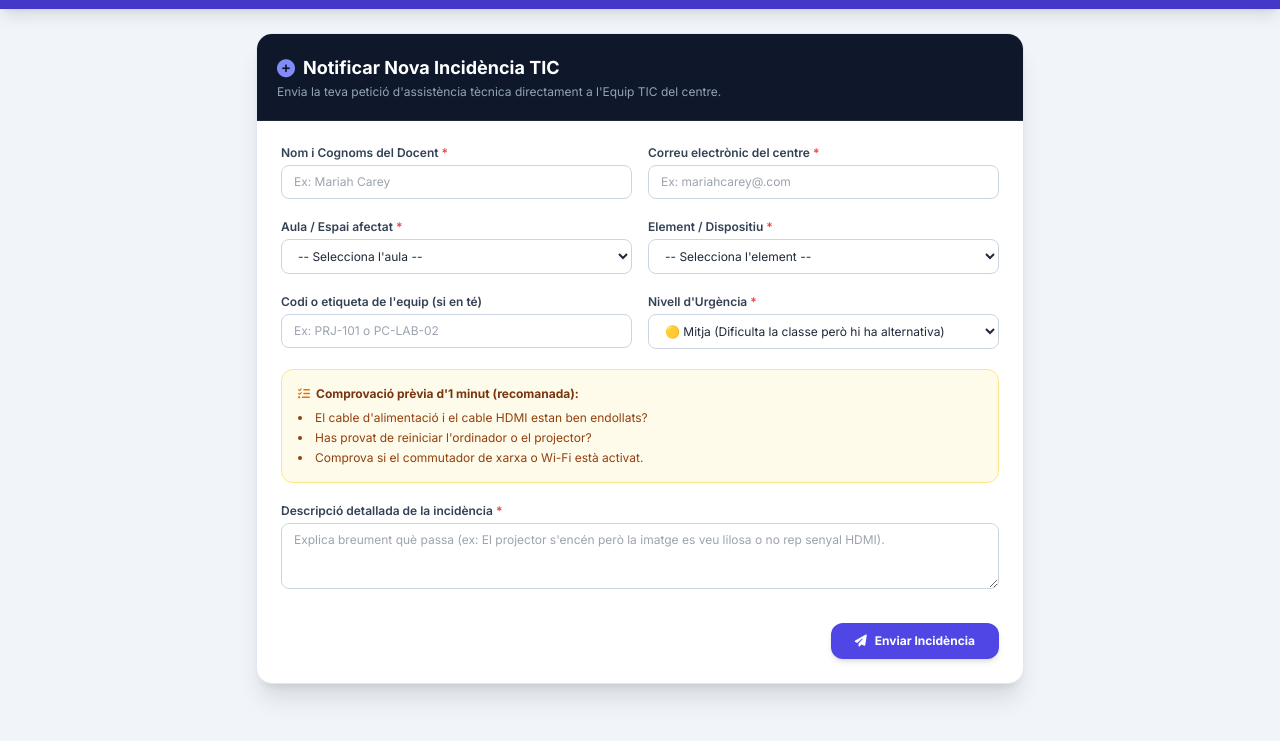
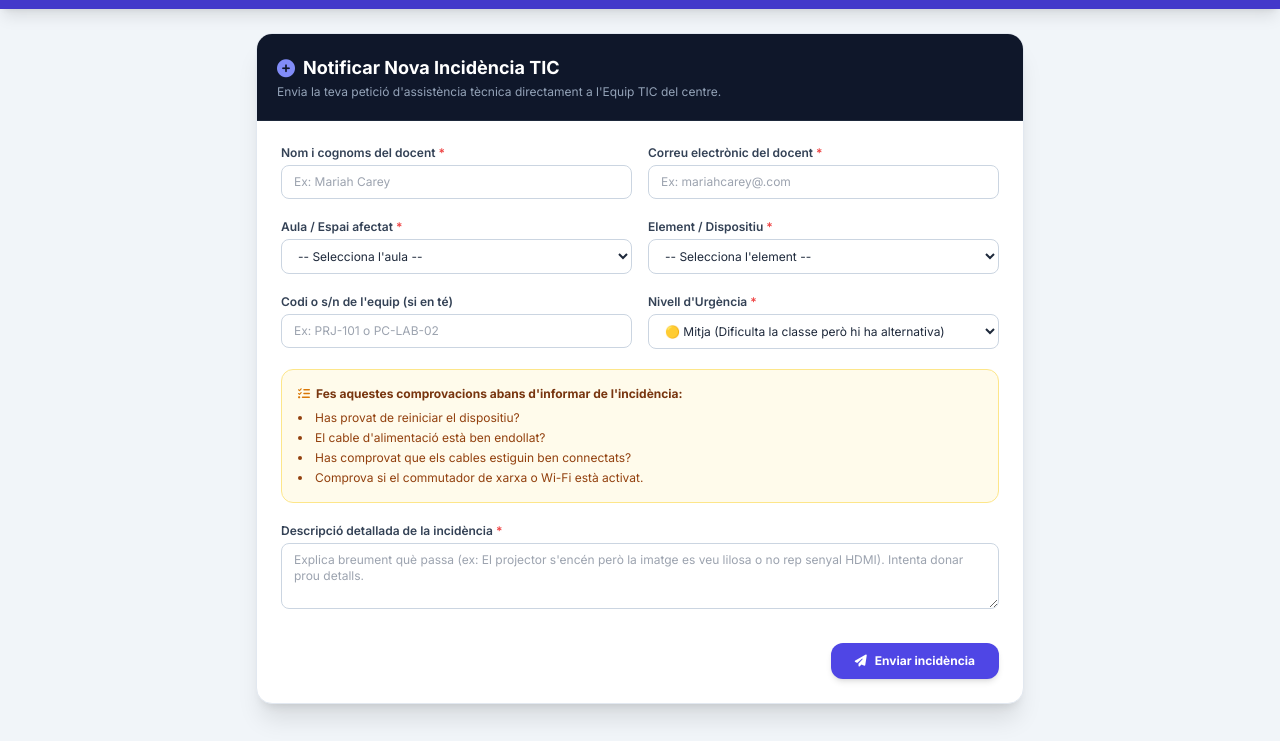
Before and after one commit to pcsfassisf/incidencies-tic, a plain HTML site: page index.html in a window 1280 px wide. Shown: the part 59-800 px from the top of the page. Drawn offline with nearby package versions, Linux system fonts and the light colour scheme; no server answers.

Commit message:
index.html

```diff
--- a/index.html
+++ b/index.html
@@ -147,11 +147,11 @@
                     <!-- Dades del Docent -->
                     <div class="grid grid-cols-1 md:grid-cols-2 gap-4">
                         <div>
-                            <label class="block text-xs font-semibold text-slate-700 mb-1">Nom i Cognoms del Docent <span class="text-red-500">*</span></label>
+                            <label class="block text-xs font-semibold text-slate-700 mb-1">Nom i cognoms del docent <span class="text-red-500">*</span></label>
                             <input type="text" id="form-docent" required placeholder="Ex: Mariah Carey" class="w-full px-3 py-2 border border-slate-300 rounded-lg text-xs focus:ring-2 focus:ring-indigo-500 focus:outline-none">
                         </div>
                         <div>
-                            <label class="block text-xs font-semibold text-slate-700 mb-1">Correu electrònic del centre <span class="text-red-500">*</span></label>
+                            <label class="block text-xs font-semibold text-slate-700 mb-1">Correu electrònic del docent <span class="text-red-500">*</span></label>
                             <input type="email" id="form-email" required placeholder="Ex: mariahcarey@.com" class="w-full px-3 py-2 border border-slate-300 rounded-lg text-xs focus:ring-2 focus:ring-indigo-500 focus:outline-none">
                         </div>
                     </div>
@@ -217,7 +217,7 @@
                     <!-- Codi d'equip i urgència -->
                     <div class="grid grid-cols-1 md:grid-cols-2 gap-4">
                         <div>
-                            <label class="block text-xs font-semibold text-slate-700 mb-1">Codi o etiqueta de l'equip (si en té)</label>
+                            <label class="block text-xs font-semibold text-slate-700 mb-1">Codi o s/n de l'equip (si en té)</label>
                             <input type="text" id="form-codi" placeholder="Ex: PRJ-101 o PC-LAB-02" class="w-full px-3 py-2 border border-slate-300 rounded-lg text-xs focus:ring-2 focus:ring-indigo-500 focus:outline-none">
                         </div>
 
@@ -234,11 +234,12 @@
                     <!-- Checklist preventiu -->
                     <div class="bg-amber-50 border border-amber-200 rounded-xl p-4 text-xs space-y-2">
                         <div class="font-bold text-amber-900 flex items-center gap-1.5">
-                            <i class="fa-solid fa-list-check text-amber-600"></i> Comprovació prèvia d'1 minut (recomanada):
+                            <i class="fa-solid fa-list-check text-amber-600"></i> Fes aquestes comprovacions abans d'informar de l'incidència:
                         </div>
                         <ul class="list-disc list-inside text-amber-800 space-y-1">
-                            <li>El cable d'alimentació i el cable HDMI estan ben endollats?</li>
-                            <li>Has provat de reiniciar l'ordinador o el projector?</li>
+                            <li>Has provat de reiniciar el dispositiu?</li>
+                            <li>El cable d'alimentació està ben endollat?</li>
+                            <li>Has comprovat que els cables estiguin ben connectats?</li>
                             <li>Comprova si el commutador de xarxa o Wi-Fi està activat.</li>
                         </ul>
                     </div>
@@ -246,14 +247,14 @@
                     <!-- Descripció -->
                     <div>
                         <label class="block text-xs font-semibold text-slate-700 mb-1">Descripció detallada de la incidència <span class="text-red-500">*</span></label>
-                        <textarea id="form-desc" required rows="3" placeholder="Explica breument què passa (ex: El projector s'encén però la imatge es veu lilosa o no rep senyal HDMI)." class="w-full px-3 py-2 border border-slate-300 rounded-lg text-xs focus:ring-2 focus:ring-indigo-500 focus:outline-none"></textarea>
+                        <textarea id="form-desc" required rows="3" placeholder="Explica breument què passa (ex: El projector s'encén però la imatge es veu lilosa o no rep senyal HDMI). Intenta donar prou detalls." class="w-full px-3 py-2 border border-slate-300 rounded-lg text-xs focus:ring-2 focus:ring-indigo-500 focus:outline-none"></textarea>
                     </div>
 
                     <!-- Botó d'enviament -->
                     <div class="pt-2 flex justify-end">
                         <button type="submit" class="w-full sm:w-auto px-6 py-2.5 bg-indigo-600 hover:bg-indigo-700 text-white rounded-xl text-xs font-bold shadow-md hover:shadow-lg transition flex items-center justify-center gap-2">
                             <i class="fa-solid fa-paper-plane"></i>
-                            <span>Enviar Incidència</span>
+                            <span>Enviar incidència</span>
                         </button>
                     </div>
                 </form>
```
